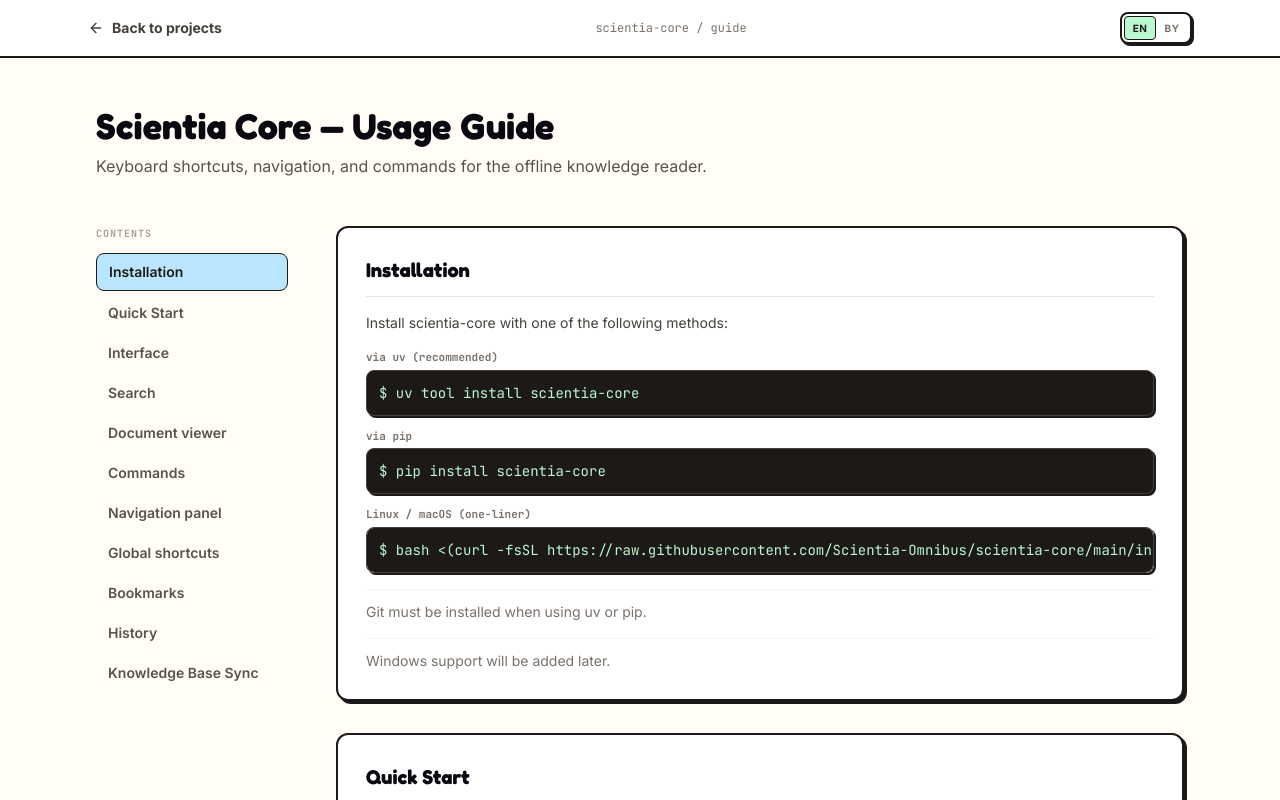
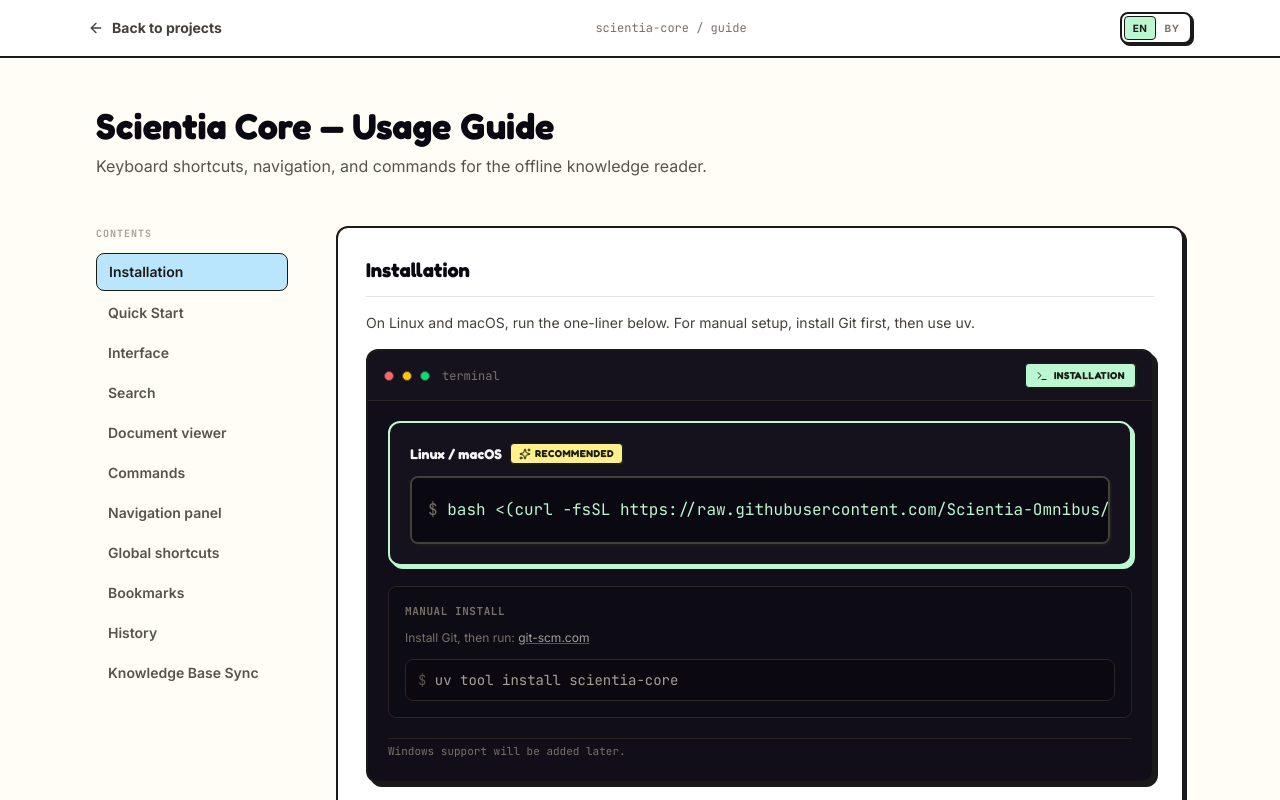
Before and after one commit to Scientia-Omnibus/scientia-omnibus-web, a React (Vite) app: page /scientia-core/guide in a window 1280 px wide. Shown: the top 800 px of the page. Built offline with nearby package versions, Linux system fonts and the light colour scheme.

Commit message:
updated ways to install scientia-core

```diff
--- /dev/null
+++ b/src/components/InstallCallout.tsx
@@ -0,0 +1,80 @@
+import { Terminal, Sparkles } from 'lucide-react';
+import { Language } from '../types';
+import { UI_TRANSLATIONS } from '../data/modules';
+
+const UV_COMMAND = 'uv tool install scientia-core';
+const BASH_COMMAND =
+  'bash <(curl -fsSL https://raw.githubusercontent.com/Scientia-Omnibus/scientia-core/main/install.sh)';
+
+interface InstallCalloutProps {
+  language: Language;
+  className?: string;
+}
+
+export default function InstallCallout({ language, className = '' }: InstallCalloutProps) {
+  const t = UI_TRANSLATIONS;
+
+  return (
+    <div
+      className={`rounded-xl overflow-hidden border-2 border-stone-900 bg-[#1e1b29] shadow-[4px_4px_0px_#1A1A1A] ${className}`}
+    >
+      <div className="flex items-center justify-between gap-3 px-4 py-3 bg-[#15121e] border-b border-stone-800">
+        <div className="flex items-center gap-2 min-w-0">
+          <span className="h-2.5 w-2.5 rounded-full bg-red-400 border border-stone-700 shrink-0" />
+          <span className="h-2.5 w-2.5 rounded-full bg-yellow-400 border border-stone-700 shrink-0" />
+          <span className="h-2.5 w-2.5 rounded-full bg-green-400 border border-stone-700 shrink-0" />
+          <span className="ml-1 font-mono text-[10px] sm:text-xs text-stone-500 truncate">
+            terminal
+          </span>
+        </div>
+        <span className="inline-flex items-center gap-1.5 shrink-0 font-fredoka text-[10px] font-bold uppercase tracking-wider text-stone-900 bg-cartoon-green border border-stone-900 px-2.5 py-1 rounded shadow-[1px_1px_0px_#1A1A1A]">
+          <Terminal className="h-3 w-3" />
+          {t.installTitle[language]}
+        </span>
+      </div>
+
+      <div className="p-4 sm:p-5 bg-[#110e19] space-y-5">
+        <div className="rounded-xl border-2 border-cartoon-green bg-[#15121e] p-4 sm:p-5 shadow-[3px_3px_0px_#BBF7D0]">
+          <div className="flex flex-wrap items-center gap-2 mb-3">
+            <p className="text-xs sm:text-sm font-display font-bold text-stone-100">
+              {t.installOneLiner[language]}
+            </p>
+            <span className="inline-flex items-center gap-1 font-fredoka text-[10px] font-bold uppercase tracking-wider text-stone-900 bg-cartoon-yellow border border-stone-900 px-2 py-0.5 rounded shadow-[1px_1px_0px_#1A1A1A]">
+              <Sparkles className="h-3 w-3" />
+              {t.installRecommended[language]}
+            </span>
+          </div>
+          <pre className="bg-stone-950 text-cartoon-green px-4 py-4 sm:py-5 rounded-lg border-2 border-stone-700 text-sm sm:text-base font-mono overflow-x-auto shadow-[2px_2px_0px_#1A1A1A]">
+            <span className="text-stone-500 select-none">$ </span>
+            {BASH_COMMAND}
+          </pre>
+        </div>
+
+        <div className="rounded-lg border border-stone-800 bg-[#0d0b14] p-3 sm:p-4">
+          <p className="text-[11px] font-mono font-bold uppercase tracking-wider text-stone-500 mb-2">
+            {t.installManual[language]}
+          </p>
+          <p className="text-xs text-stone-500 mb-3 leading-relaxed">
+            {t.installManualGit[language]}{' '}
+            <a
+              href="https://git-scm.com/downloads"
+              target="_blank"
+              rel="noreferrer"
+              className="text-stone-400 underline decoration-stone-600 hover:text-cartoon-green transition-colors"
+            >
+              git-scm.com
+            </a>
+          </p>
+          <pre className="bg-stone-950/80 text-stone-400 px-3 py-2.5 rounded-lg border border-stone-800 text-xs sm:text-sm font-mono overflow-x-auto">
+            <span className="text-stone-600 select-none">$ </span>
+            {UV_COMMAND}
+          </pre>
+        </div>
+
+        <p className="text-[11px] font-mono text-stone-500 leading-relaxed pt-1 border-t border-stone-800">
+          {t.installUpcoming[language]}
+        </p>
+      </div>
+    </div>
+  );
+}
--- a/src/components/ProjectsSection.tsx
+++ b/src/components/ProjectsSection.tsx
@@ -3,6 +3,7 @@ import { Language } from '../types';
 import { RELEASED_PROJECTS, UPCOMING_PROJECTS, UI_TRANSLATIONS } from '../data/modules';
 import { Github, BookOpen, Terminal } from 'lucide-react';
 import screenshotEducation from '../assets/images/screenshot-education.png';
+import InstallCallout from './InstallCallout';
 
 interface ProjectsSectionProps {
   language: Language;
@@ -86,31 +87,7 @@ export default function ProjectsSection({ language }: ProjectsSectionProps) {
             {coreProject.description[language]}
           </p>
 
-          <div className="mb-6 p-4 bg-stone-50 border-2 border-stone-900 rounded-xl shadow-[2px_2px_0px_#1A1A1A]">
-            <p className="text-[11px] font-mono font-bold uppercase tracking-widest text-stone-500 mb-3">
-              {t.installTitle[language]}
-            </p>
-            <div className="space-y-2">
-              <div>
-                <p className="text-[10px] font-mono font-semibold text-stone-400 mb-1">{t.installViaUV[language]}</p>
-                <pre className="bg-stone-900 text-cartoon-green px-3 py-2 rounded-lg border border-stone-700 text-xs font-mono overflow-x-auto shadow-[1px_1px_0px_#1A1A1A]">$ uv tool install scientia-core</pre>
-              </div>
-              <div>
-                <p className="text-[10px] font-mono font-semibold text-stone-400 mb-1">{t.installViaPip[language]}</p>
-                <pre className="bg-stone-900 text-cartoon-green px-3 py-2 rounded-lg border border-stone-700 text-xs font-mono overflow-x-auto shadow-[1px_1px_0px_#1A1A1A]">$ pip install scientia-core</pre>
-              </div>
-              <div>
-                <p className="text-[10px] font-mono font-semibold text-stone-400 mb-1">{t.installOneLiner[language]}</p>
-                <pre className="bg-stone-900 text-cartoon-green px-3 py-2 rounded-lg border border-stone-700 text-xs font-mono overflow-x-auto shadow-[1px_1px_0px_#1A1A1A]">$ bash &lt;(curl -fsSL https://raw.githubusercontent.com/Scientia-Omnibus/scientia-core/main/install.sh)</pre>
-              </div>
-            </div>
-            <p className="text-[10px] font-mono text-stone-500 mt-2 leading-relaxed">
-              {t.installGitNote[language]}
-            </p>
-            <p className="text-[10px] font-mono text-stone-500 leading-relaxed">
-              {t.installUpcoming[language]}
-            </p>
-          </div>
+          <InstallCallout language={language} className="mb-6" />
 
           <div className="rounded-xl overflow-hidden border-2 border-stone-900 bg-[#1e1b29] shadow-[4px_4px_0px_#1A1A1A]">
             <div className="flex items-center gap-2 px-3 py-2 bg-[#15121e] border-b border-stone-800">
--- a/src/data/modules.ts
+++ b/src/data/modules.ts
@@ -112,21 +112,21 @@ export const UI_TRANSLATIONS: TranslationDict = {
     en: "Installation",
     by: "Installation"
   },
-  installViaUV: {
-    en: "via uv (recommended)",
-    by: "via uv (recommended)"
+  installOneLiner: {
+    en: "Linux / macOS",
+    by: "Linux / macOS"
   },
-  installViaPip: {
-    en: "via pip",
-    by: "via pip"
+  installRecommended: {
+    en: "Recommended",
+    by: "Recommended"
   },
-  installOneLiner: {
-    en: "Linux / macOS (one-liner)",
-    by: "Linux / macOS (one-liner)"
+  installManual: {
+    en: "Manual install",
+    by: "Manual install"
   },
-  installGitNote: {
-    en: "Git must be installed when using uv or pip.",
-    by: "Git must be installed when using uv or pip."
+  installManualGit: {
+    en: "Install Git, then run:",
+    by: "Install Git, then run:"
   },
   installUpcoming: {
     en: "Windows support will be added later.",
--- a/src/data/scientia-core-guide.ts
+++ b/src/data/scientia-core-guide.ts
@@ -37,33 +37,9 @@ export const GUIDE_SECTIONS: GuideSection[] = [
     id: 'installation',
     title: { en: 'Installation', by: 'Installation' },
     intro: {
-      en: 'Install scientia-core with one of the following methods:',
-      by: 'Install scientia-core with one of the following methods:',
+      en: 'On Linux and macOS, run the one-liner below. For manual setup, install Git first, then use uv.',
+      by: 'On Linux and macOS, run the one-liner below. For manual setup, install Git first, then use uv.',
     },
-    codeBlocks: [
-      {
-        label: { en: 'via uv (recommended)', by: 'via uv (recommended)' },
-        command: 'uv tool install scientia-core',
-      },
-      {
-        label: { en: 'via pip', by: 'via pip' },
-        command: 'pip install scientia-core',
-      },
-      {
-        label: { en: 'Linux / macOS (one-liner)', by: 'Linux / macOS (one-liner)' },
-        command: "bash <(curl -fsSL https://raw.githubusercontent.com/Scientia-Omnibus/scientia-core/main/install.sh)",
-      },
-    ],
-    notes: [
-      {
-        en: 'Git must be installed when using uv or pip.',
-        by: 'Git must be installed when using uv or pip.',
-      },
-      {
-        en: 'Windows support will be added later.',
-        by: 'Windows support will be added later.',
-      },
-    ],
   },
   {
     id: 'quick-start',
--- a/src/pages/ScientiaCoreGuidePage.tsx
+++ b/src/pages/ScientiaCoreGuidePage.tsx
@@ -6,6 +6,7 @@ import { UI_TRANSLATIONS } from '../data/modules';
 import { GUIDE_SECTIONS } from '../data/scientia-core-guide';
 import { ShortcutTable, CommandTable } from '../components/ShortcutTable';
 import LanguageToggle from '../components/LanguageToggle';
+import InstallCallout from '../components/InstallCallout';
 
 export default function ScientiaCoreGuidePage() {
   const { language, setLanguage } = useLanguage();
@@ -108,6 +109,10 @@ export default function ScientiaCoreGuidePage() {
                   <p className="text-sm text-stone-700 mb-4">{section.intro[language]}</p>
                 )}
 
+                {section.id === 'installation' && (
+                  <InstallCallout language={language} className="mb-4" />
+                )}
+
                 {section.codeBlocks && (
                   <div className="space-y-3 mb-4">
                     {section.codeBlocks.map((block, i) => (
--- a/src/types.ts
+++ b/src/types.ts
@@ -30,10 +30,10 @@ export interface TranslationDict {
   guideSubtitle: LocalizedString;
   backToProjects: LocalizedString;
   installTitle: LocalizedString;
-  installViaUV: LocalizedString;
-  installViaPip: LocalizedString;
   installOneLiner: LocalizedString;
-  installGitNote: LocalizedString;
+  installRecommended: LocalizedString;
+  installManual: LocalizedString;
+  installManualGit: LocalizedString;
   installUpcoming: LocalizedString;
   whyTitle: LocalizedString;
   whySubtitle: LocalizedString;
```
